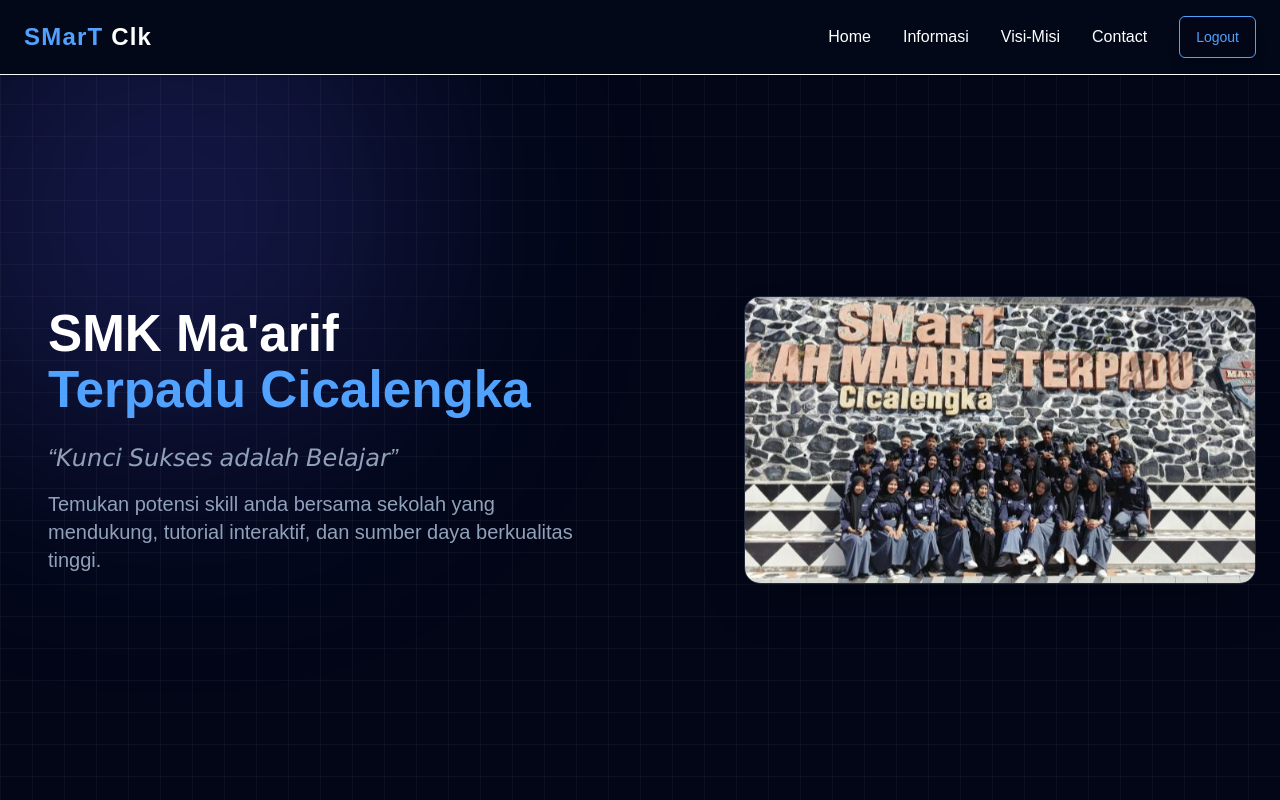
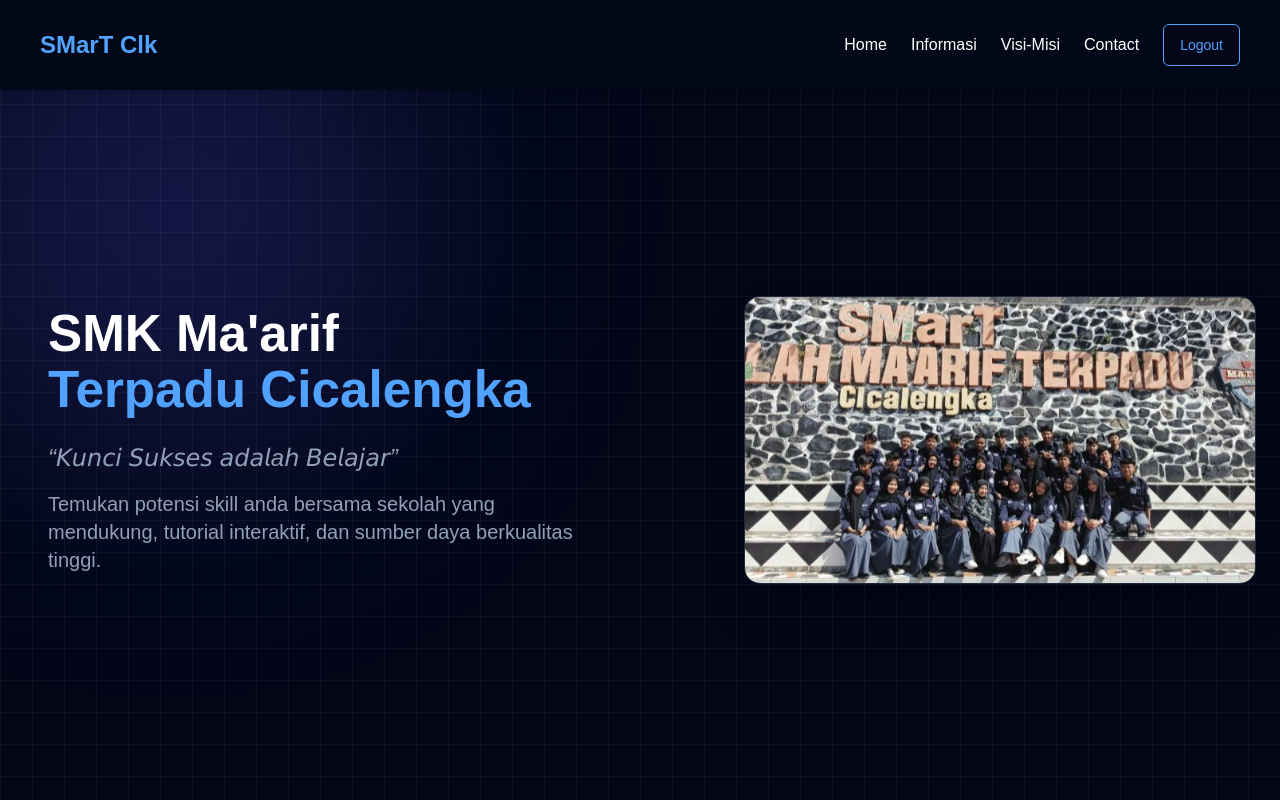
Before and after one commit to Decayy25/Web-company-remasted, a React (Vite) app in the folder frontend/: page / in a window 1280 px wide. Shown: the top 800 px of the page. Built offline with nearby package versions, Linux system fonts and the light colour scheme; no server answers; sample sign-in values are in the browser's storage.

Commit message:
fix :UI toggle header

```diff
--- a/frontend/src/components/Header.jsx
+++ b/frontend/src/components/Header.jsx
@@ -4,32 +4,28 @@ import "../App.css";
 
 export default function Header({ setToken }) {
     const [isOpen, setIsOpen] = useState(false);
-    const navigate = useNavigate();
+    const navigate = useNavigate(); // Fix typo: tambah ()
 
     const handleLogout = () => {
         localStorage.removeItem("token");
         localStorage.removeItem("userEmail");
-        if (setToken) setToken(null);
+        setToken(null);
         navigate("/login");
     };
 
-    const closeMenu = () => setIsOpen(false);
+    return (
+        <header className="bg-[#1a1b26] sticky top-0 z-50 shadow-md">
+            <div className="container-head">
+                <div className="w-full mx-auto px-6 py-4 flex items-center justify-between">
+                    {/* Logo */}
+                    <p className="text-2xl font-bold text-blue-400">SMarT Clk</p>
 
-    return (
-        <header className="bg-[#1a1b26] border-b sticky top-0 z-50 shadow-md">
-            <div className="container mx-auto px-6 py-4 flex items-center justify-between">
-                {/* Logo */}
-                <Link to="/" className="text-2xl font-bold text-blue-400 tracking-wider">
-                    SMarT <span className="text-white">Clk</span>
-                </Link>
-
-                {/* Hamburger Button (Mobile Only) */}
+                    {/* Tombol Hamburger (Hanya muncul di Mobile) */}
                     <button
-                    className="text-white lg:hidden block focus:outline-none z-[60]"
+                        className="text-white lg:hidden block focus:outline-none"
                         onClick={() => setIsOpen(!isOpen)}
-                    aria-label="Toggle Menu"
                     >
-                    <svg className="w-8 h-8 transition-transform duration-300" fill="none" stroke="currentColor" viewBox="0 0 24 24">
+                        <svg className="w-8 h-8" fill="none" stroke="currentColor" viewBox="0 0 24 24">
                             {isOpen ? (
                                 <path strokeLinecap="round" strokeLinejoin="round" strokeWidth="2" d="M6 18L18 6M6 6l12 12" />
                             ) : (
@@ -38,35 +34,30 @@ export default function Header({ setToken }) {
                         </svg>
                     </button>
 
-                {/* Navigation Menu */}
+                    {/* Navigasi */}
                     <nav className={`
-                    /* Base Mobile Styles */
-                    fixed top-0 left-0 h-screen w-full bg-[#1a1b26]
-                    flex flex-col items-center justify-center gap-8
-                    transition-all duration-500 ease-in-out z-50
-
-                    /* Desktop Overrides */
-                    lg:static lg:h-auto lg:w-auto lg:bg-transparent
-                    lg:flex-row lg:p-0 lg:opacity-100 lg:translate-x-0
-
-                    /* Toggle Logic */
+                        fixed lg:static top-[72px] left-0 w-full lg:w-auto
+                        bg-[#1a1b26] lg:bg-transparent
+                        flex flex-col lg:flex-row items-center gap-6
+                        transition-all duration-300 ease-in-out
+                        px-6 py-8 lg:p-0
                         ${isOpen ? "translate-x-0 opacity-100" : "-translate-x-full lg:translate-x-0 opacity-0 lg:opacity-100"}
                     `}>
-                    {/* Link Items */}
-                    <Link to="/" className="text-xl lg:text-base text-white hover:text-blue-400 font-medium transition-colors" onClick={closeMenu}>Home</Link>
-                    <a href="#informasi" className="text-xl lg:text-base text-white hover:text-blue-400 font-medium transition-colors" onClick={closeMenu}>Informasi</a>
-                    <a href="#VisiMisi" className="text-xl lg:text-base text-white hover:text-blue-400 font-medium transition-colors" onClick={closeMenu}>Visi-Misi</a>
-                    <Link to="/Contact" className="text-xl lg:text-base text-white hover:text-blue-400 font-medium transition-colors" onClick={closeMenu}>Contact</Link>
+                        <a href="/" className="text-white hover:text-blue-500 font-medium" onClick={() => setIsOpen(false)}>Home</a>
+                        <a href="#informasi" className="text-white hover:text-blue-500 font-medium" onClick={() => setIsOpen(false)}>Informasi</a>
+                        <a href="#VisiMisi" className="text-white hover:text-blue-500 font-medium" onClick={() => setIsOpen(false)}>Visi-Misi</a>
+                        <Link to="/Contact" className="text-white hover:text-blue-500 font-medium" onClick={() => setIsOpen(false)}>Contact</Link>
 
                         <button
                             type="button"
-                        className="bg-red-500 hover:bg-red-600 text-white px-8 py-3 lg:px-5 lg:py-2 rounded-full transition-all font-semibold shadow-lg active:scale-95 w-[200px] lg:w-auto mt-4 lg:mt-0"
-                        onClick={() => { handleLogout(); closeMenu(); }}
+                            className="bg-red-500 hover:bg-red-600 text-white px-5 py-2 rounded-full transition-colors w-full lg:w-auto"
+                            onClick={handleLogout}
                         >
                             Logout
                         </button>
                     </nav>
                 </div>
+            </div>
         </header>
     );
 }
```
Lines whose indentation alone changed are shown as unchanged.
